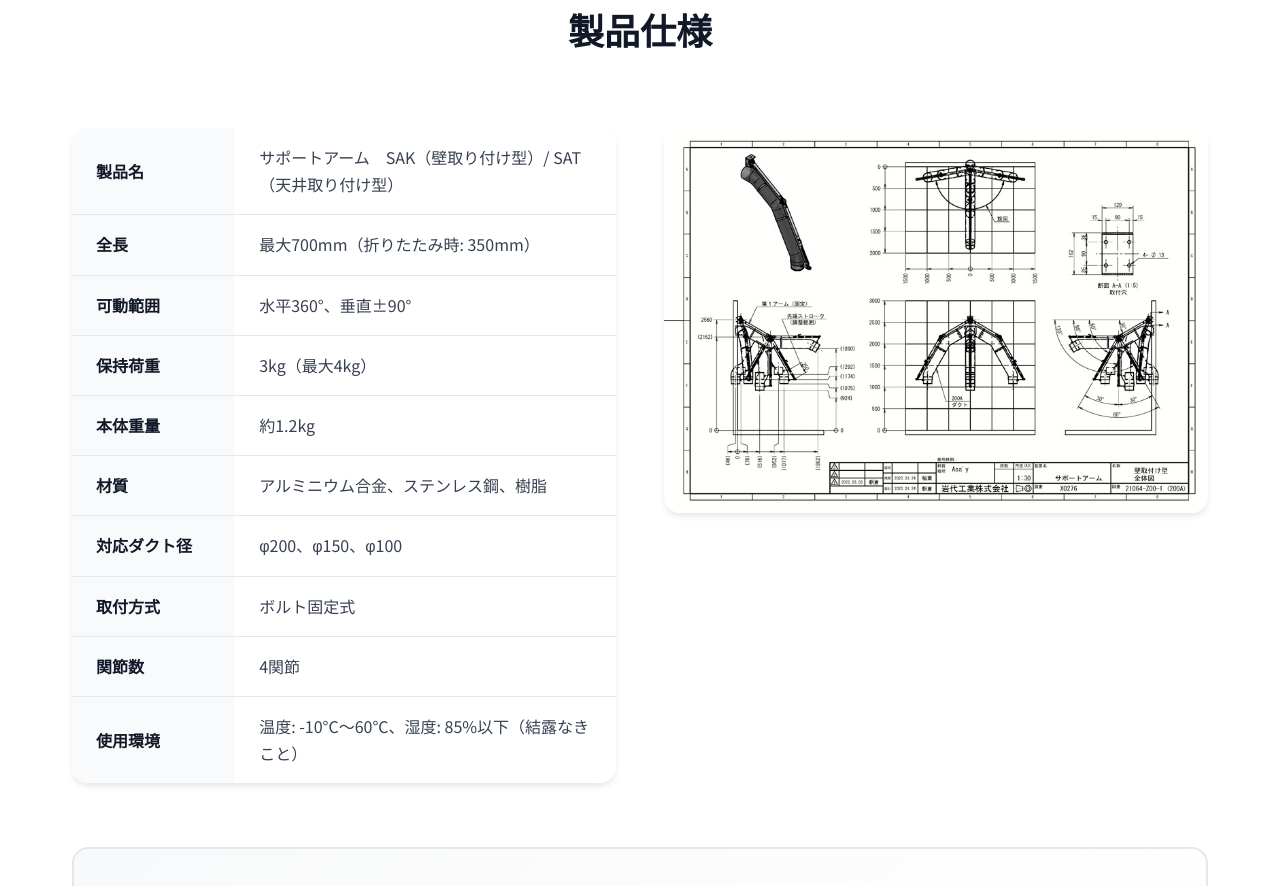
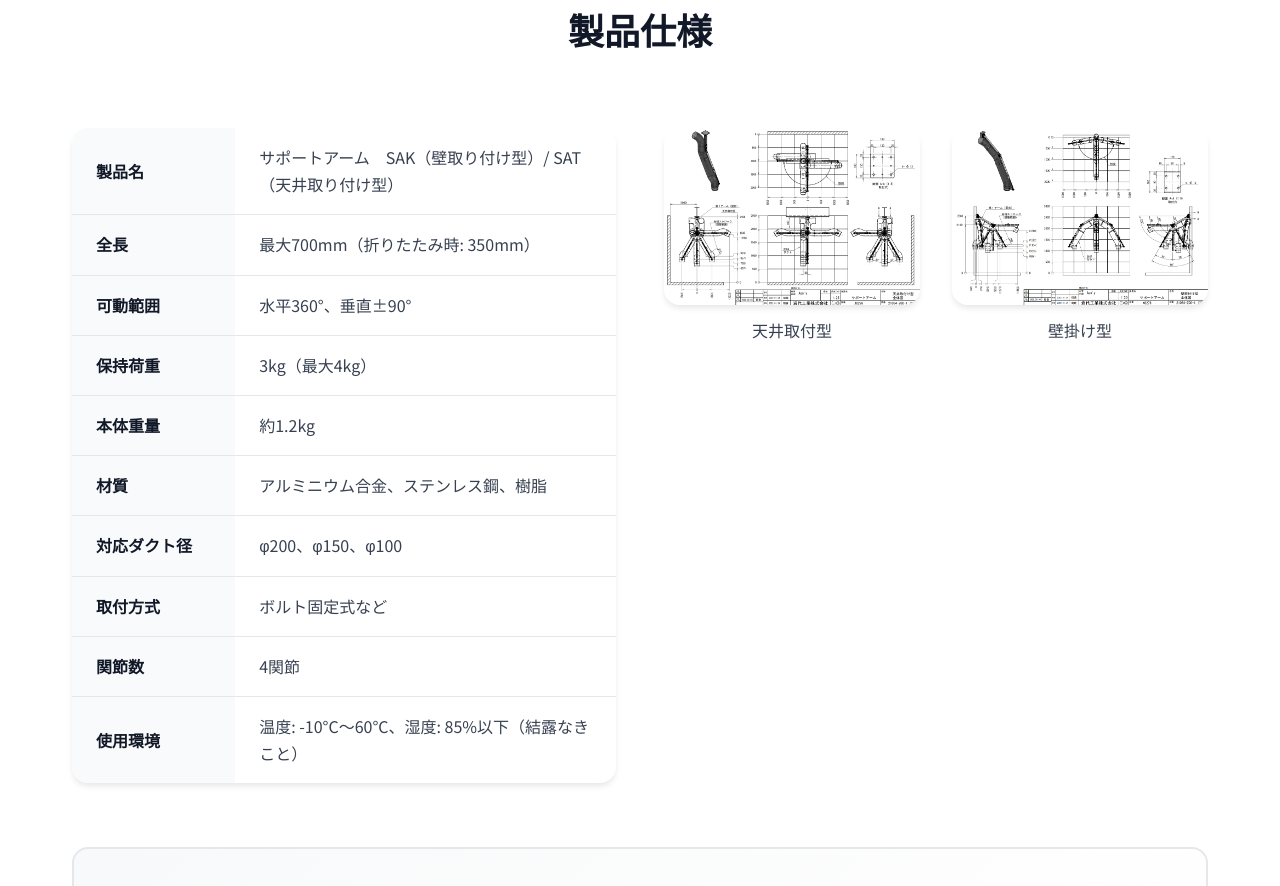
Before and after one commit to syokota-cyber/support-arms-landing, a plain HTML site: page index.html in a window 1280 px wide. Shown: the part 2893-3779 px from the top of the page. Drawn offline with nearby package versions, Linux system fonts and the light colour scheme.

Commit message:
図面セクション改善: 天井取付型・壁掛け型の2枚表示とPDFリンク機能追加
- 図面画像を2枚（天井取付型・壁掛け型）に変更
- クリックで対応するPDFを新しいタブで表示
- グリッドレイアウトとホバーエフェクト追加
- 古い画像ファイル削除

Co-Authored-By: Claude Opus 4.5 <noreply@anthropic.com>

```diff
--- a/index.html
+++ b/index.html
@@ -269,7 +269,7 @@
               </tr>
               <tr>
                 <th>取付方式</th>
-                <td>ボルト固定式</td>
+                <td>ボルト固定式など</td>
               </tr>
               <tr>
                 <th>関節数</th>
@@ -283,12 +283,23 @@
           </table>
         </div>
 
-        <div class="specs-image" data-animate>
-          <img
-            src="./assets/images/company/zumen_suport:arm.jpg"
-            alt="サポートアーム製品寸法図"
-            class="specs-image__img"
-            loading="lazy">
+        <div class="specs-image specs-image--grid" data-animate>
+          <a href="./assets/images/company/21064_z00-1_200a_ceiling.pdf" target="_blank" class="specs-image__link">
+            <img
+              src="./assets/images/company/img_zumen_ceiling.png"
+              alt="天井取付型 寸法図"
+              class="specs-image__img"
+              loading="lazy">
+            <span class="specs-image__label">天井取付型</span>
+          </a>
+          <a href="./assets/images/company/21064_z00-1_200a_wall.pdf" target="_blank" class="specs-image__link">
+            <img
+              src="./assets/images/company/img_zumen_wall.png"
+              alt="壁掛け型 寸法図"
+              class="specs-image__img"
+              loading="lazy">
+            <span class="specs-image__label">壁掛け型</span>
+          </a>
         </div>
       </div>
 
--- a/styles/main.css
+++ b/styles/main.css
@@ -918,6 +918,40 @@ section {
   border-radius: var(--radius-lg);
   box-shadow: var(--shadow-md);
   display: block;
+  transition: transform 0.3s ease, box-shadow 0.3s ease;
+}
+
+.specs-image--grid {
+  display: grid;
+  grid-template-columns: 1fr;
+  gap: 2rem;
+}
+
+.specs-image__link {
+  display: block;
+  position: relative;
+  text-decoration: none;
+  cursor: pointer;
+}
+
+.specs-image__link:hover .specs-image__img {
+  transform: scale(1.02);
+  box-shadow: var(--shadow-lg);
+}
+
+.specs-image__label {
+  display: block;
+  text-align: center;
+  margin-top: 0.75rem;
+  font-size: 1rem;
+  font-weight: 500;
+  color: var(--color-gray-700);
+}
+
+@media (min-width: 768px) {
+  .specs-image--grid {
+    grid-template-columns: 1fr 1fr;
+  }
 }
 
 @media (min-width: 1024px) {
```
Also changed, not shown: assets/images/company/img_zumen_ceiling.png (added), assets/images/company/img_zumen_wall.png (added), assets/images/company/zumen_suport:arm.jpg (deleted), 2 other files.
